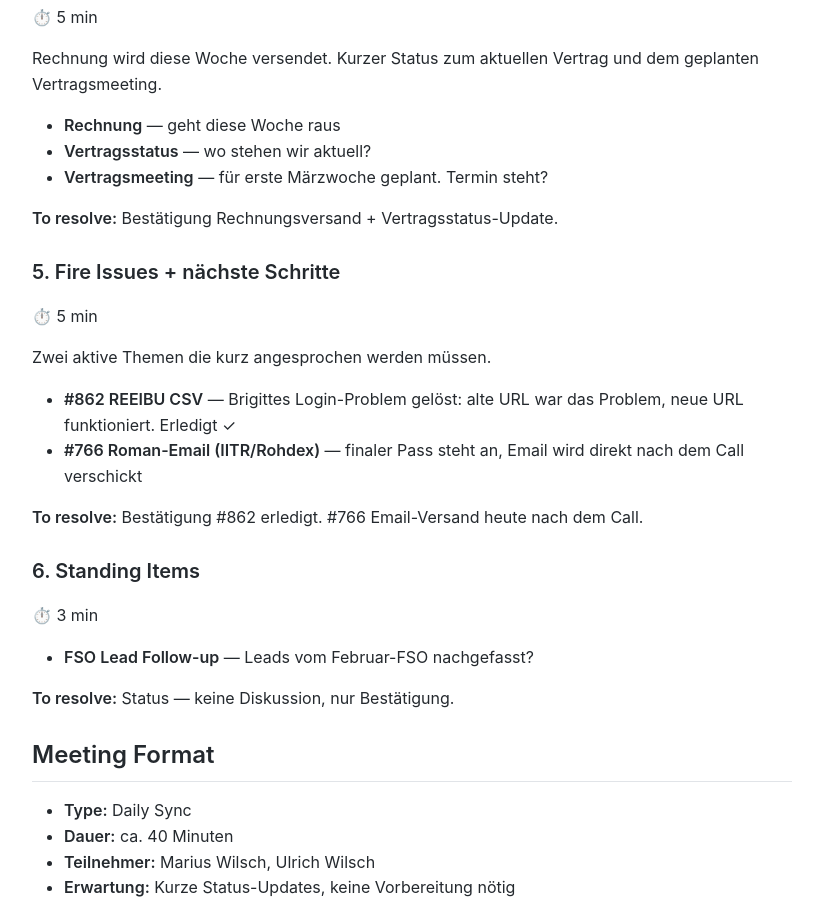
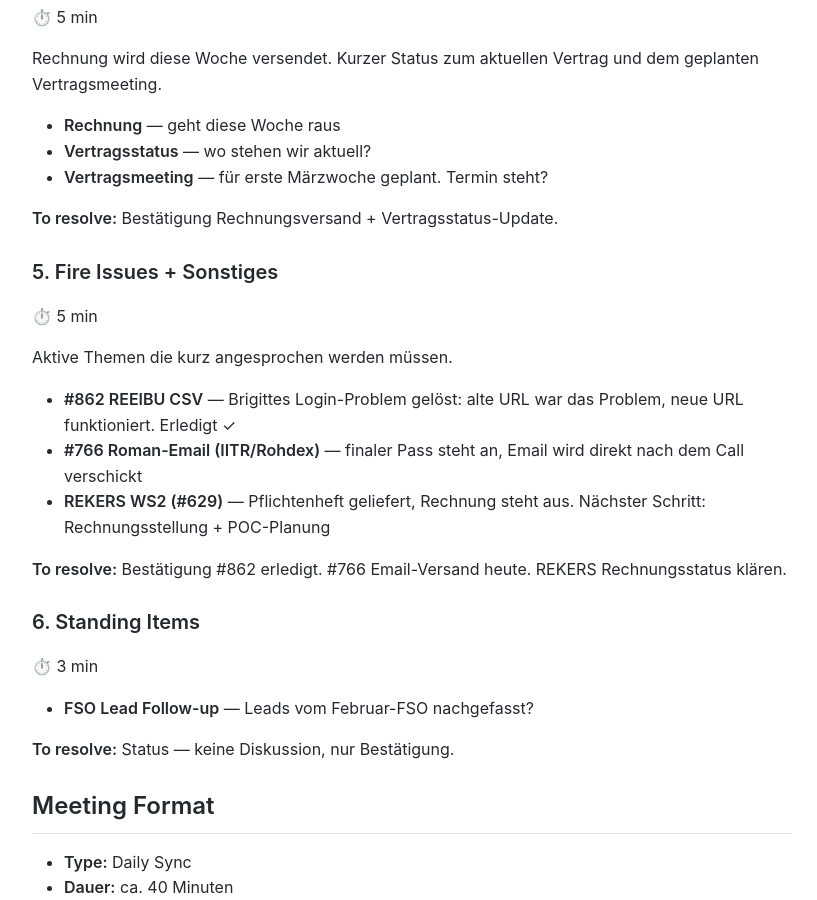
Before and after one commit to MariusWilsch/public-wilsch-ai-pages, a Jekyll site: the page built from project/uwi-retainer/meeting-agenda-daily-sync-2026-02-23.md, in a window 1280 px wide and 900 px high, scrolled down 2026 px. Shown: the whole window, without its empty margins (228-1045 px from the left). Built offline with Jekyll 4.4.1, drawn with Linux system fonts in a browser that asks for light colours; our own code applies the rules of GitHub Pages for plain Markdown files.

Commit message:
Sync from hippocampus 2026-02-23

```diff
--- a/project/uwi-retainer/meeting-agenda-daily-sync-2026-02-23.md
+++ b/project/uwi-retainer/meeting-agenda-daily-sync-2026-02-23.md
@@ -68,15 +68,16 @@ Rechnung wird diese Woche versendet. Kurzer Status zum aktuellen Vertrag und dem
 
 **To resolve:** Bestätigung Rechnungsversand + Vertragsstatus-Update.
 
-### 5. Fire Issues + nächste Schritte
+### 5. Fire Issues + Sonstiges
 ⏱️ 5 min
 
-Zwei aktive Themen die kurz angesprochen werden müssen.
+Aktive Themen die kurz angesprochen werden müssen.
 
 - **#862 REEIBU CSV** — Brigittes Login-Problem gelöst: alte URL war das Problem, neue URL funktioniert. Erledigt ✓
 - **#766 Roman-Email (IITR/Rohdex)** — finaler Pass steht an, Email wird direkt nach dem Call verschickt
+- **REKERS WS2 (#629)** — Pflichtenheft geliefert, Rechnung steht aus. Nächster Schritt: Rechnungsstellung + POC-Planung
 
-**To resolve:** Bestätigung #862 erledigt. #766 Email-Versand heute nach dem Call.
+**To resolve:** Bestätigung #862 erledigt. #766 Email-Versand heute. REKERS Rechnungsstatus klären.
 
 ### 6. Standing Items
 ⏱️ 3 min
```
